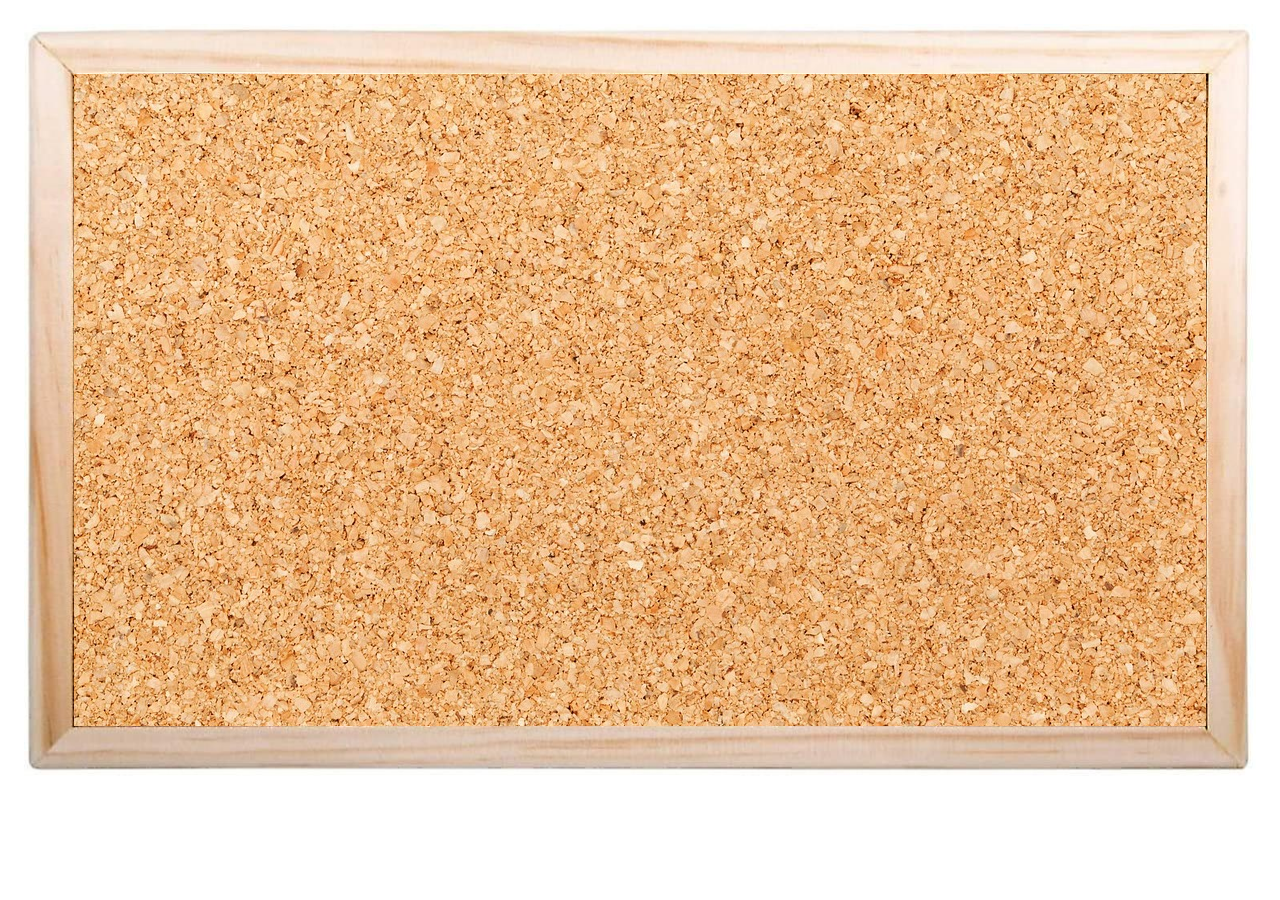
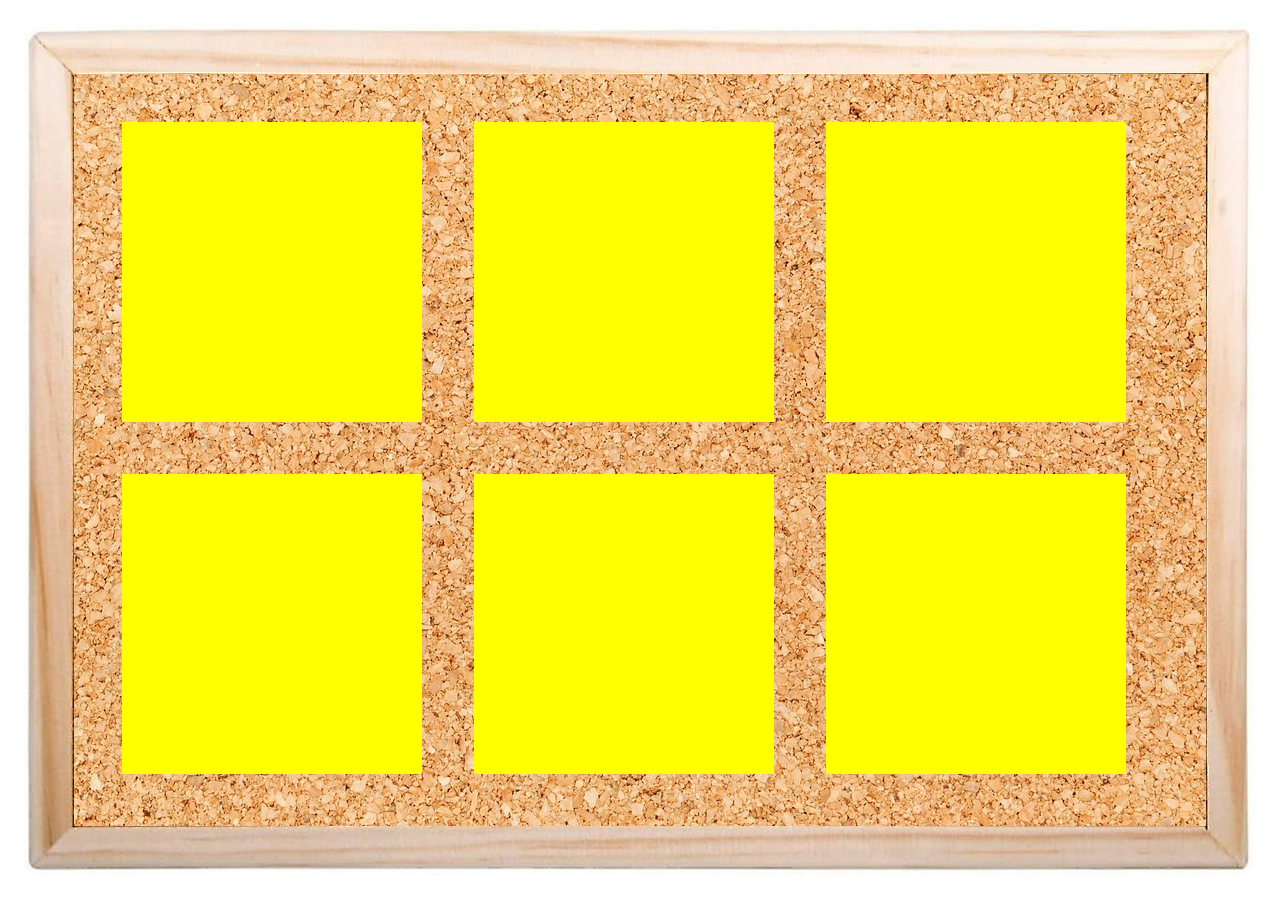
Before and after one commit to BradenNoland2005/BradenNoland2005.github.io, a plain HTML site: page projects/bulletin-board/index.html in a window 1280 px wide. Before the commit the page ends 800 px from the top, so only its background shows below. Drawn offline with Linux system fonts and the light colour scheme.

Commit message:
bulletin board

```diff
--- a/projects/bulletin-board/css/style.css
+++ b/projects/bulletin-board/css/style.css
@@ -6,3 +6,11 @@
 
     Good luck, and have fun!
 */
+.post-it {
+    background-color: yellow;
+    display: inline-block;
+    padding: 24px;
+    margin: 24px;
+    width: 300px;
+    height: 300px;
+}
--- a/projects/bulletin-board/index.html
+++ b/projects/bulletin-board/index.html
@@ -10,7 +10,25 @@
     <body>
         <div id="bulletin-board">
             <!-- ADD YOUR HTML CODE INSIDE OF THIS DIV -->
+            <div class="post-it">
 
+            </div>
+            <div class="post-it">
+
+            </div>
+            <div class="post-it">
+
+            </div>
+            <br>
+            <div class="post-it">
+
+            </div>
+            <div class="post-it">
+
+            </div>
+            <div class="post-it">
+
+            </div>
 
         </div>
     </body>
```
